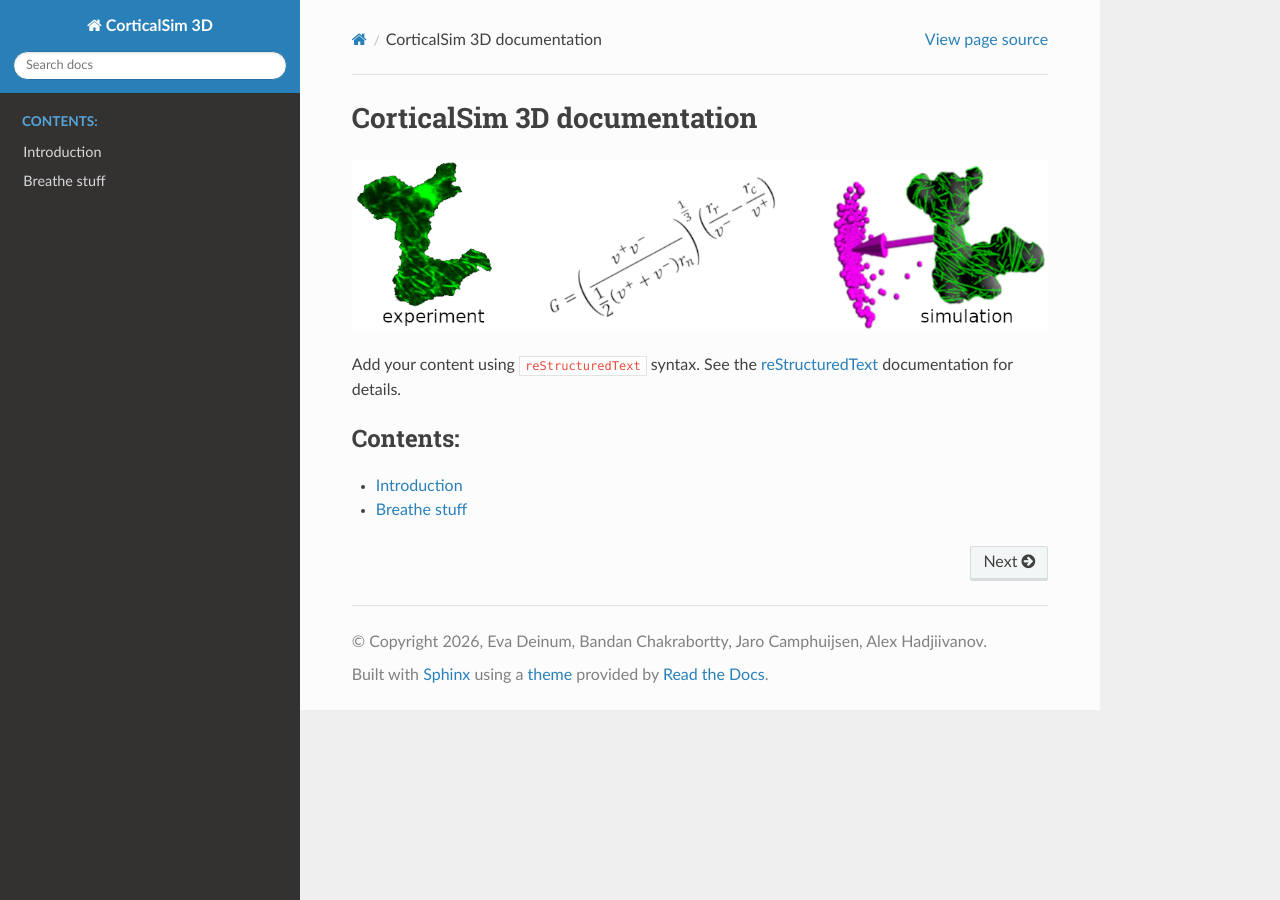
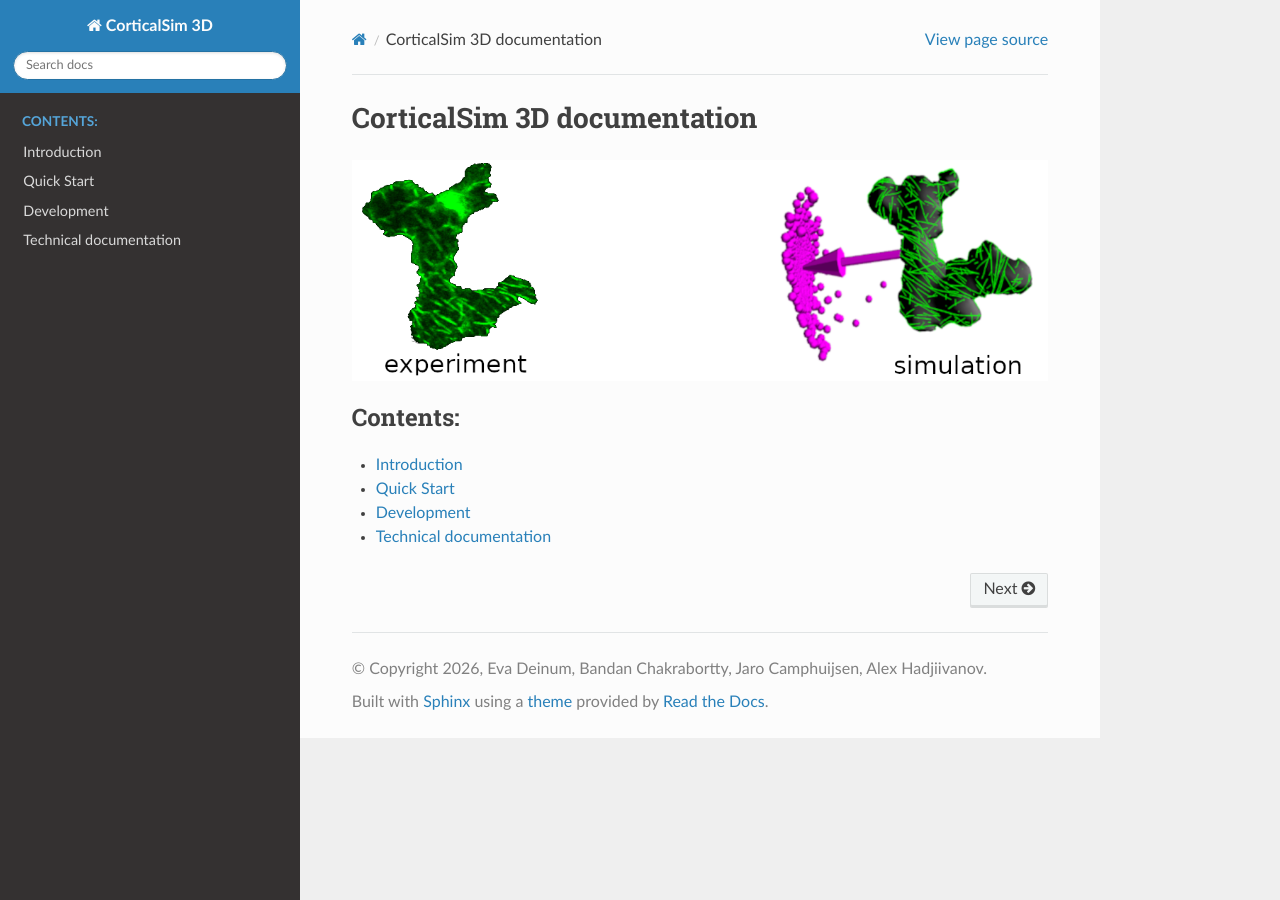
Before and after one commit to corticalsim/corticalsim, a Sphinx documentation site: the page built from doc/index.rst, in a window 1280 px wide. Built offline with Sphinx 7.4.7 and the Read the Docs theme 3.1.0, drawn with Linux system fonts in a browser that asks for light colours.

Commit message:
add doxygen support, use README contents for instructions and add introduction content

```diff
--- a/doc/breathe.rst
+++ /dev/null
@@ -1,4 +0,0 @@
-Breathe stuff
--------------
-
-.. autodoxygenindex::
--- a/doc/conf.py
+++ b/doc/conf.py
@@ -28,5 +28,5 @@
 html_static_path = ['_static']
 
 # Add breathe extension for c++ docs in sphinx with doxygen
-breathe_projects = {"corticalsim3d": "corticalsim3D"}
-breathe_default_project = "corticalsim3d"
+breathe_projects = {"myproject": "../build/docs/doxygen/xml/"}
+breathe_default_project = "myproject"
--- /dev/null
+++ b/doc/development.rst
@@ -0,0 +1,5 @@
+Development
+===========
+
+.. include:: ../README.dev.md
+   :parser: myst_parser.sphinx_
--- a/doc/index.rst
+++ b/doc/index.rst
@@ -6,16 +6,14 @@
 CorticalSim 3D documentation
 ============================
 
-.. image:: assets/logo/logomodelCMT-4.0.png
-
-Add your content using ``reStructuredText`` syntax. See the
-`reStructuredText <https://www.sphinx-doc.org/en/master/usage/restructuredtext/index.html>`_
-documentation for details.
+.. image:: assets/logo/logomodelCMT-1.0.png
 
 
 .. toctree::
-   :maxdepth: 2
+   :maxdepth: 1
    :caption: Contents:
 
-   introduction.md
-   breathe.md
+   introduction
+   quickstart
+   development
+   technical
--- /dev/null
+++ b/doc/quickstart.rst
@@ -0,0 +1,5 @@
+Quick Start
+===========
+
+.. include:: ../README.md
+   :parser: myst_parser.sphinx_
--- a/doc/requirements.txt
+++ b/doc/requirements.txt
@@ -2,6 +2,7 @@
 annotated-types==0.7.0
 appdirs==1.4.4
 babel==2.18.0
+breathe==4.36.0
 certifi==2026.2.25
 charset-normalizer==3.4.6
 docutils==0.22.4
@@ -24,9 +25,11 @@
 snowballstemmer==3.0.1
 Sphinx==9.1.0
 sphinx_immaterial==0.13.9
+sphinx_rtd_theme==3.1.0
 sphinxcontrib-applehelp==2.0.0
 sphinxcontrib-devhelp==2.0.0
 sphinxcontrib-htmlhelp==2.1.0
+sphinxcontrib-jquery==4.1
 sphinxcontrib-jsmath==1.0.1
 sphinxcontrib-qthelp==2.0.0
 sphinxcontrib-serializinghtml==2.0.0
--- /dev/null
+++ b/doc/technical.rst
@@ -0,0 +1,5 @@
+Technical documentation
+-----------------------
+
+.. doxygenindex::
+   :project: myproject
```
Also changed, not shown: doc/introduction.md (+13 -1 lines), doc/_static/custom.css (added), doc/assets/cs3d-overview.png (added), 1 other file.
